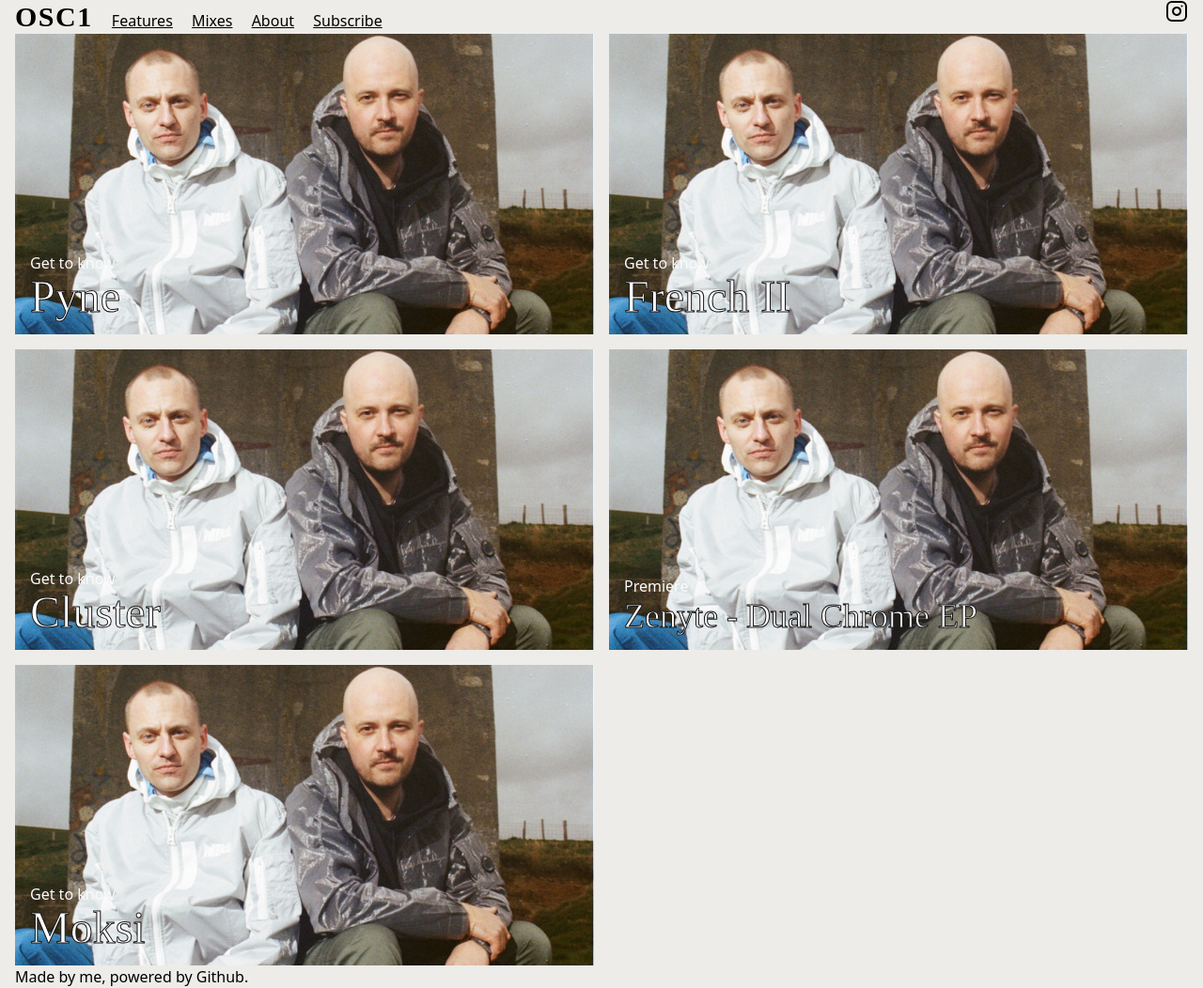
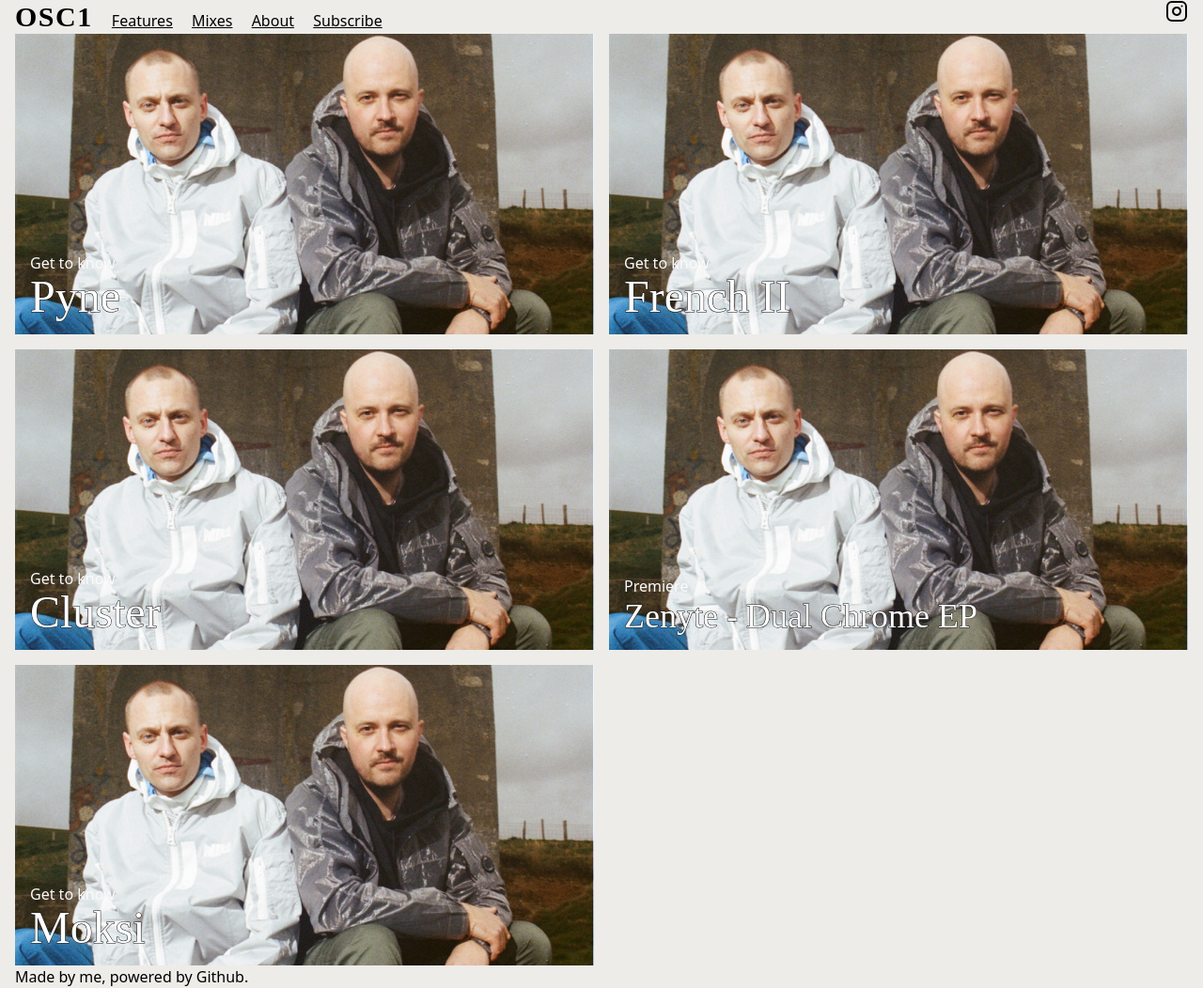
Before and after one commit to osc1blog/osc1blog.github.io, a Jekyll site: the page built from index.markdown, in a window 1280 px wide. Shown: the whole page at 94% size. Built offline with Jekyll 4.4.1, drawn with Linux system fonts in a browser that asks for light colours; nearby versions of some CDN libraries; some web fonts are replaced.

Commit message:
Update style.scss

```diff
--- a/assets/css/style.scss
+++ b/assets/css/style.scss
@@ -18,4 +18,5 @@ h1 {
     -webkit-text-fill-color: #fff;
     -webkit-text-stroke: 1px;
     -webkit-text-stroke-color: #171717;
+    paint-order: stroke fill;
 }
```
